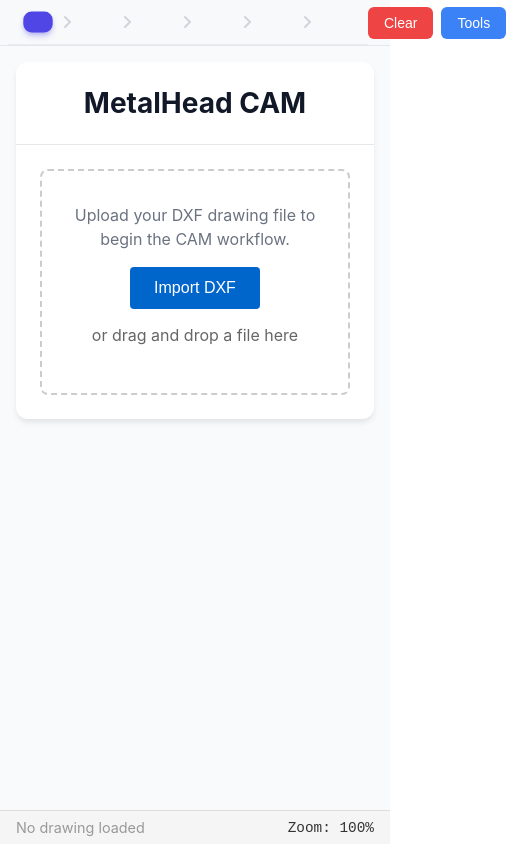
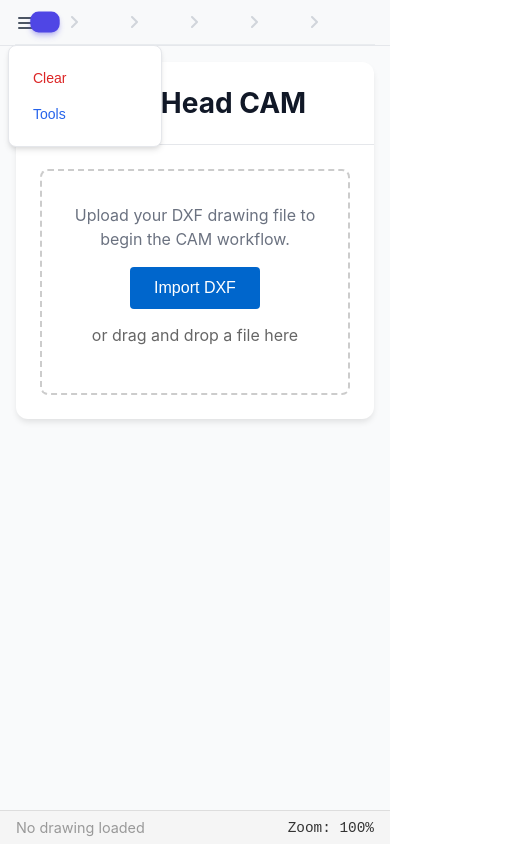
Before and after one commit to alangibson/cam-occt, a SvelteKit app: page / in a window 390 px wide. Both pictures are taken after a click on the button 37 px from the left and 22 px from the top of the page. Shown: the whole page, 506 px wide, since content can reach past the window. Built offline with nearby package versions, Linux system fonts and the light colour scheme.

Commit message:
Adding hamburger menu

```diff
--- a/src/routes/+page.svelte
+++ b/src/routes/+page.svelte
@@ -19,8 +19,18 @@
   import { offsetWarningsStore } from '../lib/stores/offset-warnings';
 
   let cleanupAutoSave: (() => void) | null = null;
+  let isMenuOpen = false;
+
+  function toggleMenu() {
+    isMenuOpen = !isMenuOpen;
+  }
+
+  function closeMenu() {
+    isMenuOpen = false;
+  }
 
   function clearDrawingState() {
+    closeMenu();
     // Reset drawing store to empty state (this also clears chains, parts, paths, operations, rapids, tessellation, overlay)
     drawingStore.setDrawing({
       shapes: [],
@@ -59,7 +69,15 @@
       saveApplicationState();
     };
 
+    // Close menu when clicking outside
+    const handleClickOutside = (event: MouseEvent) => {
+      if (isMenuOpen && !(event.target as Element)?.closest('.hamburger-container')) {
+        closeMenu();
+      }
+    };
+
     window.addEventListener('beforeunload', handleBeforeUnload);
+    document.addEventListener('click', handleClickOutside);
 
     // Cleanup function
     return () => {
@@ -67,6 +85,7 @@
         cleanupAutoSave();
       }
       window.removeEventListener('beforeunload', handleBeforeUnload);
+      document.removeEventListener('click', handleClickOutside);
     };
   });
 </script>
@@ -74,21 +93,36 @@
 <div class="app">
   <!-- Header -->
   <header class="app-header">
-    <WorkflowBreadcrumbs />
-    <div class="header-buttons">
+    <!-- Hamburger Menu -->
+    <div class="hamburger-container">
+      <button class="hamburger-button" onclick={toggleMenu} aria-label="Menu">
+        <svg width="20" height="20" viewBox="0 0 20 20" fill="none" xmlns="http://www.w3.org/2000/svg">
+          <path d="M3 5h14M3 10h14M3 15h14" stroke="currentColor" stroke-width="2" stroke-linecap="round"/>
+        </svg>
+      </button>
+
+      {#if isMenuOpen}
+        <div class="menu-dropdown">
           <button
-        class="clear-button"
+            class="menu-item clear-menu-item"
             onclick={() => clearDrawingState()}
           >
             Clear
           </button>
           <button
-        class="tools-button"
-        onclick={() => $uiStore.showToolTable ? uiStore.hideToolTable() : uiStore.showToolTable()}
+            class="menu-item tools-menu-item"
+            onclick={() => {
+              closeMenu();
+              $uiStore.showToolTable ? uiStore.hideToolTable() : uiStore.showToolTable();
+            }}
           >
             Tools
           </button>
         </div>
+      {/if}
+    </div>
+
+    <WorkflowBreadcrumbs />
   </header>
 
   <!-- Body -->
@@ -122,49 +156,82 @@
   .app-header {
     flex-shrink: 0;
     display: flex;
-    justify-content: space-between;
+    justify-content: center;
     align-items: center;
     padding: 0 0.5rem;
     background: #f8f9fa;
     border-bottom: 1px solid #e5e7eb;
+    position: relative;
   }
 
-  .header-buttons {
-    display: flex;
-    gap: 0.5rem;
-    align-items: center;
+  .hamburger-container {
+    position: absolute;
+    left: 0.5rem;
   }
 
-  .clear-button {
-    padding: 0.5rem 1rem;
-    background: #ef4444;
-    color: white;
+  .hamburger-button {
+    display: flex;
+    align-items: center;
+    justify-content: center;
+    padding: 0.5rem;
+    background: none;
     border: none;
     border-radius: 0.375rem;
+    color: #4b5563;
+    cursor: pointer;
+    transition: background-color 0.2s;
+  }
+
+  .hamburger-button:hover {
+    background: #f3f4f6;
+  }
+
+  .menu-dropdown {
+    position: absolute;
+    top: 100%;
+    left: 0;
+    margin-top: 0.25rem;
+    background: white;
+    border: 1px solid #e5e7eb;
+    border-radius: 0.5rem;
+    box-shadow: 0 4px 6px -1px rgba(0, 0, 0, 0.1), 0 2px 4px -1px rgba(0, 0, 0, 0.06);
+    min-width: 120px;
+    z-index: 1000;
+    padding: 0.75rem 1rem;
+  }
+
+  .menu-item {
+    display: block;
+    width: 100%;
+    padding: 0.5rem 0.5rem;
+    background: none;
+    border: none;
+    text-align: left;
     font-size: 0.875rem;
     font-weight: 500;
     cursor: pointer;
     transition: background-color 0.2s;
+    border-radius: 0.25rem;
+    margin: 0.25rem 0;
   }
 
-  .clear-button:hover {
-    background: #dc2626;
+
+  .clear-menu-item {
+    color: #dc2626;
   }
 
-  .tools-button {
-    padding: 0.5rem 1rem;
-    background: #3b82f6;
-    color: white;
-    border: none;
-    border-radius: 0.375rem;
-    font-size: 0.875rem;
-    font-weight: 500;
-    cursor: pointer;
-    transition: background-color 0.2s;
+  .clear-menu-item:hover {
+    background: #fef2f2;
+    color: #b91c1c;
   }
 
-  .tools-button:hover {
-    background: #2563eb;
+  .tools-menu-item {
+    color: #2563eb;
+  }
+
+  .tools-menu-item:hover {
+    background: #eff6ff;
+    color: #1d4ed8;
   }
 
   .app-body {
```
Lines whose indentation alone changed are shown as unchanged.
